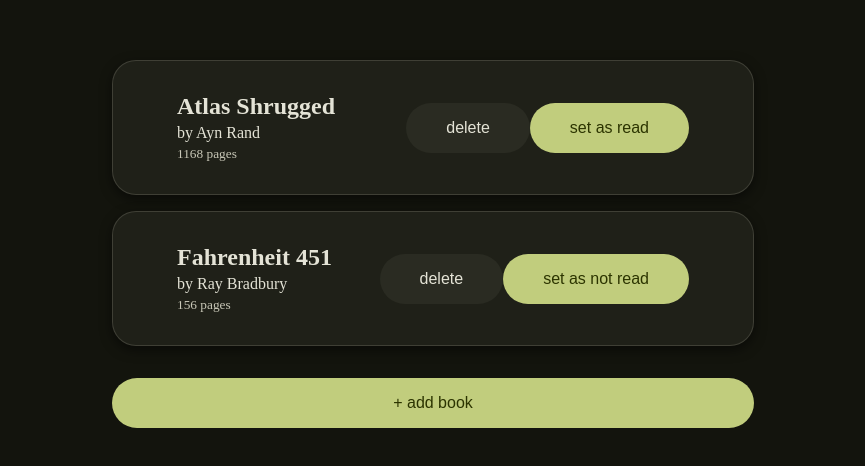
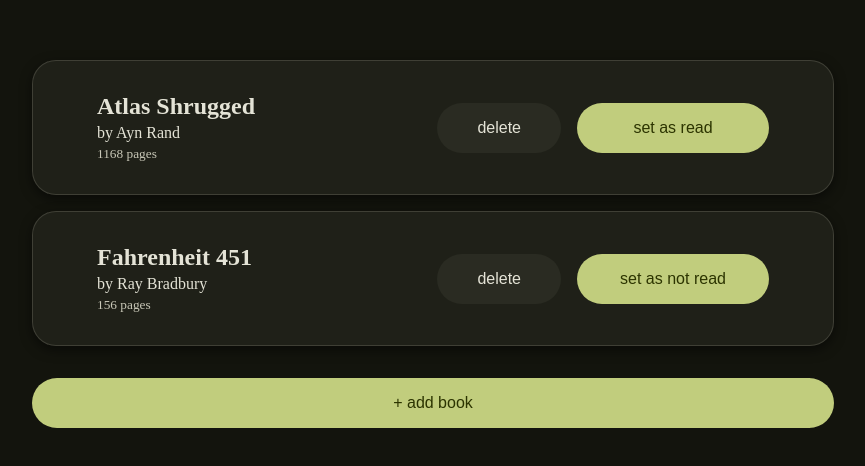
Before and after one commit to sinskiy/odin-library, a plain HTML site: page index.html in a window 1280 px wide. Shown: the part 156-622 px from the top of the page, without its empty margins (207-1072 px from the left). Drawn offline with Linux system fonts and the light colour scheme.

Commit message:
feat: improve card stylign

```diff
--- a/style.css
+++ b/style.css
@@ -42,7 +42,7 @@ body {
   grid-auto-flow: column;
   align-items: center;
 
-  width: 32rem;
+  width: 42rem;
   padding: 2rem 4rem;
   border: 1px solid var(--outline);
 
@@ -55,6 +55,12 @@ body {
 .card-content {
   display: grid;
   gap: 0.25rem;
+}
+
+.card-actions {
+  display: grid;
+  gap: 1rem;
+  grid-template-columns: auto 12rem;
 }
 
 small {
```
